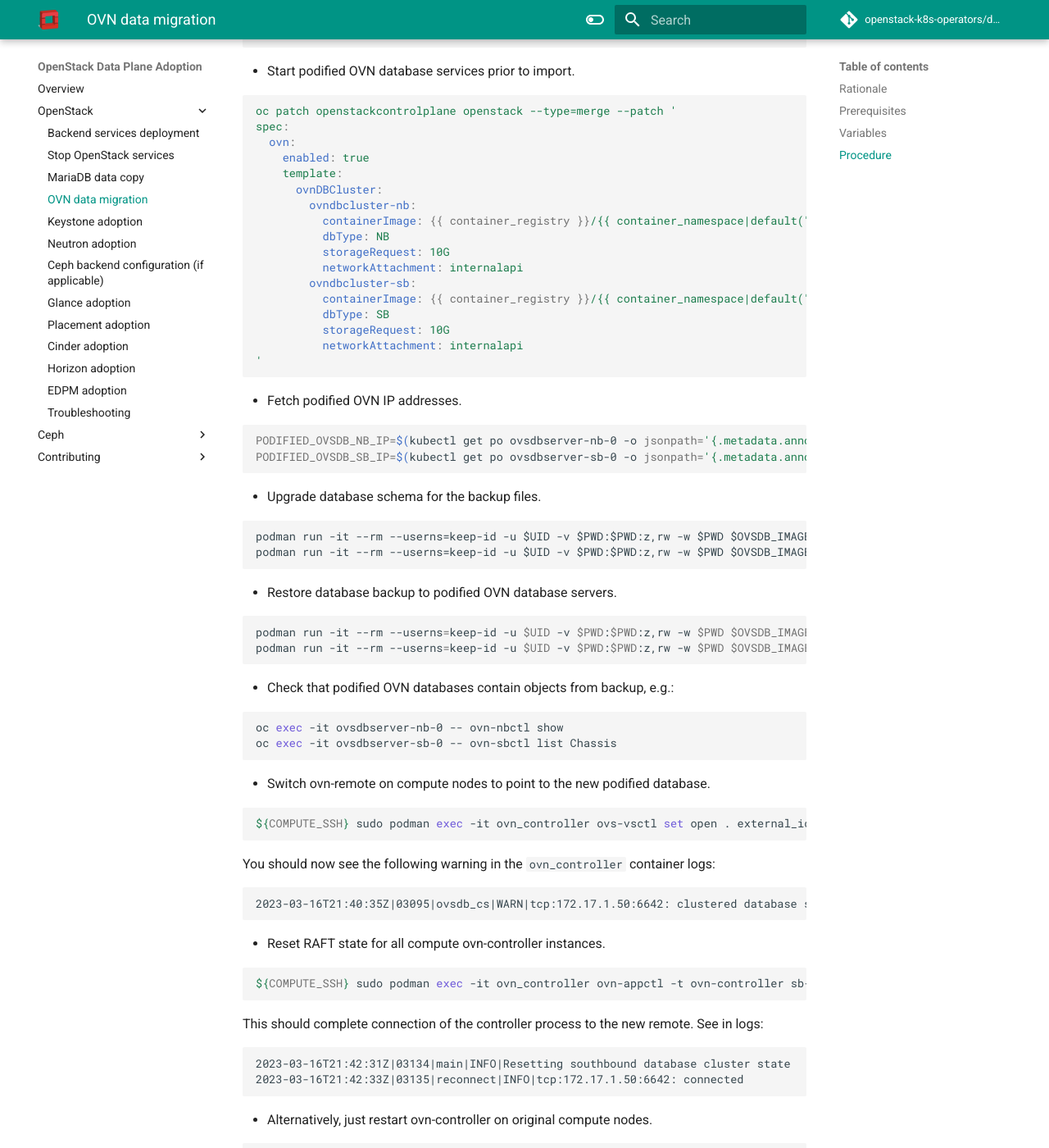
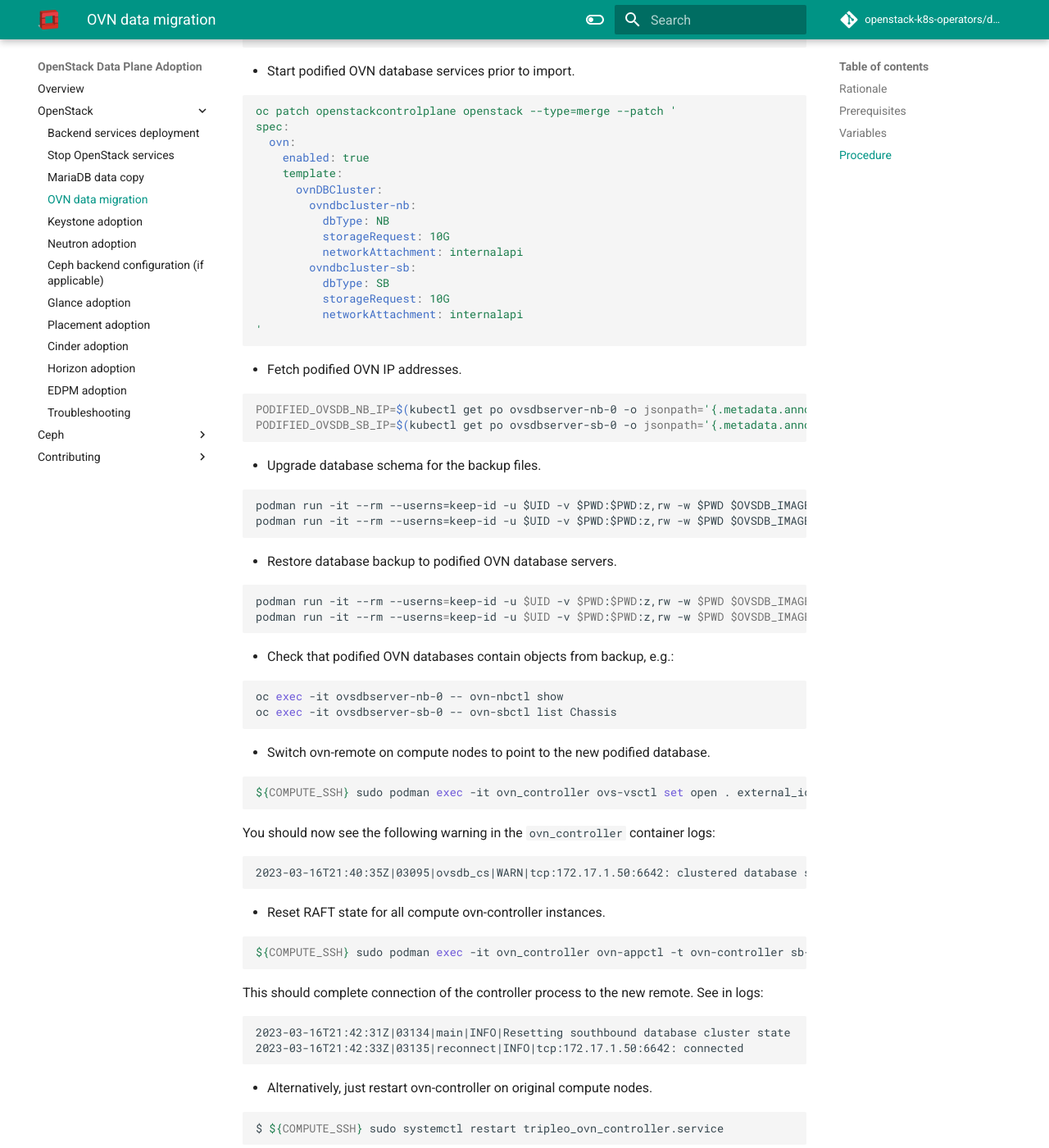
Before and after one commit to openstack-k8s-operators/data-plane-adoption, an MkDocs documentation site: the page built from docs/openstack/ovn_adoption.md, in a window 1280 px wide and 1400 px high, scrolled down 1391 px. Shown: the whole window at 82% size. Built offline with MkDocs 1.6.1 and Material for MkDocs 9.7.7, drawn with Linux system fonts in a browser that asks for light colours; comment, search, counter and statistics services are not loaded; the version menu is left out; some of the changed text lies outside the part shown.

Commit message:
dev: remove containerImage from docs

````diff
--- a/docs/openstack/ovn_adoption.md
+++ b/docs/openstack/ovn_adoption.md
@@ -67,12 +67,10 @@
     template:
       ovnDBCluster:
         ovndbcluster-nb:
-          containerImage: {{ container_registry }}/{{ container_namespace|default("podified-antelope-centos9") }}/openstack-ovn-nb-db-server:{{ container_tag | default("current-podified") }}
           dbType: NB
           storageRequest: 10G
           networkAttachment: internalapi
         ovndbcluster-sb:
-          containerImage: {{ container_registry }}/{{ container_namespace|default("podified-antelope-centos9") }}/openstack-ovn-sb-db-server:{{ container_tag | default("current-podified") }}
           dbType: SB
           storageRequest: 10G
           networkAttachment: internalapi
@@ -147,7 +145,6 @@
     enabled: true
     template:
       ovnNorthd:
-        containerImage: {{ container_registry|default("quay.io") }}/{{ container_namespace|default("podified-antelope-centos9") }}/ openstack-ovn-northd:{{ container_tag | default("current-podified") }}
         networkAttachment: internalapi
 '
 ```
````
Also changed, not shown: docs/openstack/glance_adoption.md (+0 -1 lines).
